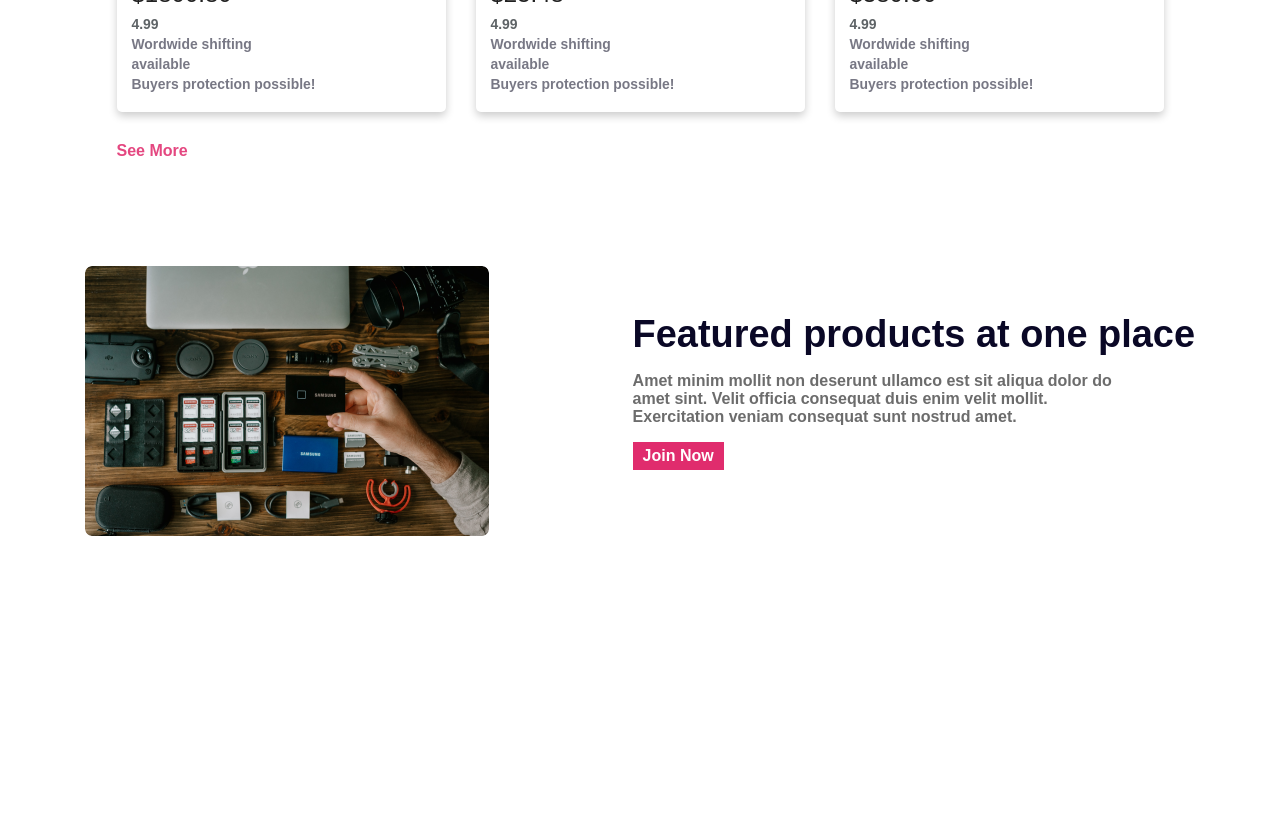
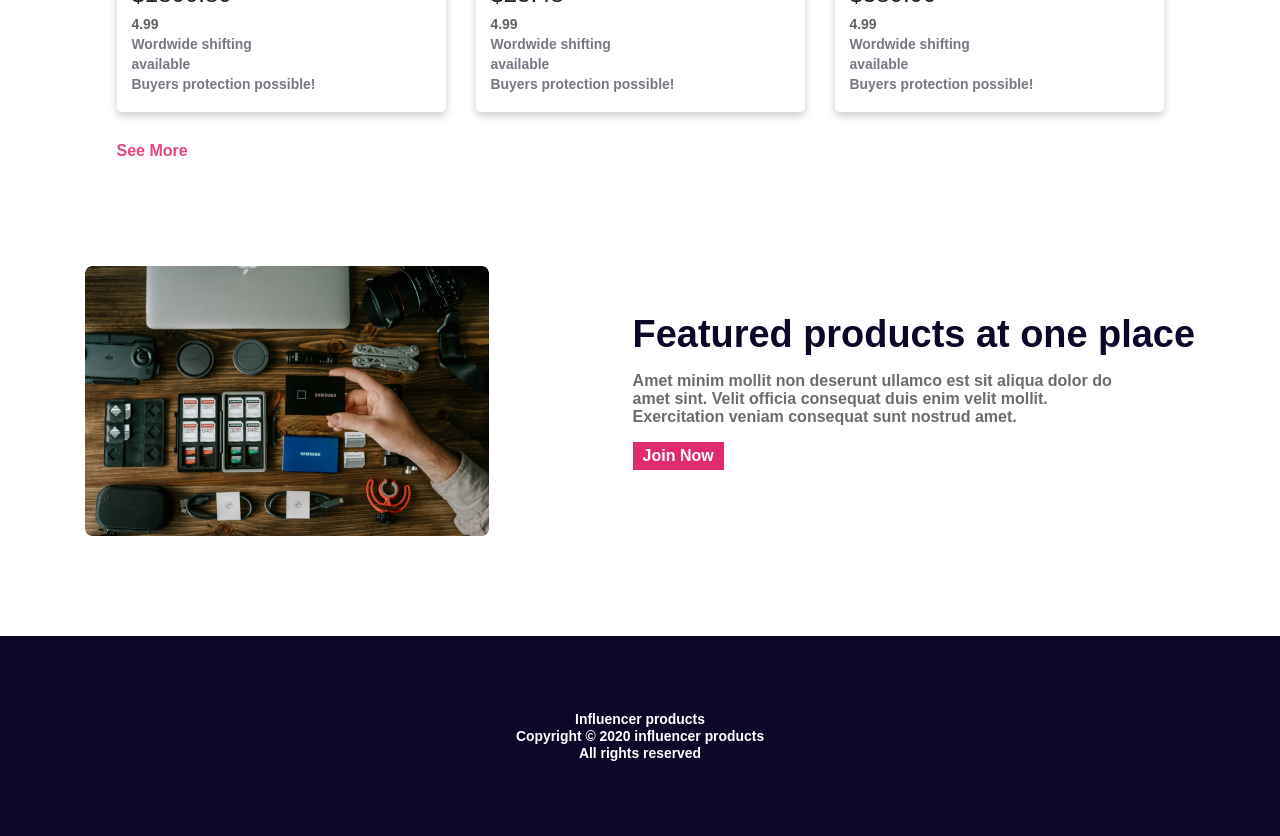
Before and after one commit to mdaliurrahman/Influencer-Gear-Practice, a plain HTML site: page index.html in a window 1280 px wide. Shown: the part 2332-3168 px from the top of the page. Before the commit the page ends 2968 px from the top, so only its background shows below. Drawn offline with Linux system fonts and the light colour scheme.

Commit message:
Footer Section Complete

```diff
--- a/index.html
+++ b/index.html
@@ -134,4 +134,11 @@
         </div>
     </section>
 </body>
+<footer>
+    <div class="footer-text">
+        <p class="footer-title">Influencer products</p>
+        <small>Copyright © 2020  influencer products</small>
+        <p>All rights reserved</p>
+    </div>
+</footer>
 </html>
--- a/styles/styles.css
+++ b/styles/styles.css
@@ -296,6 +296,30 @@ max-height: 224px;
    margin: 5px 10px;
 }
 
+.footer-text{
+   height: 200px;
+   color: #FFFFFF;
+   background-color: #0A0826;
+   text-align: center;
+   align-content: center;
+}
+
+.footer-title{
+   font-size: 1.5rem;
+   font-weight: 700;
+   color: #FFFFFF;
+}
+
+small{
+   font-size: 0.87rem;
+   font-weight: 700;
+}
+
+.footer-text p{
+   font-size: 0.87rem;
+   font-weight: 700;
+}
+
 
 /* Responsive Design for Mobile Devices */
 @media screen and (max-width: 576px) {
```
